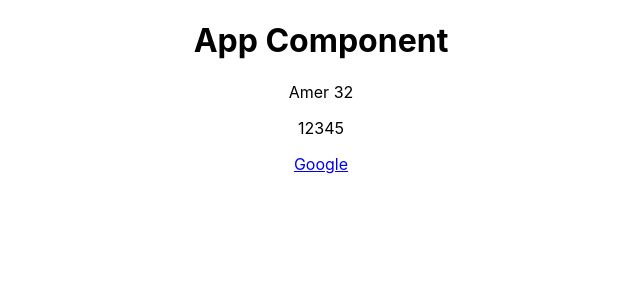
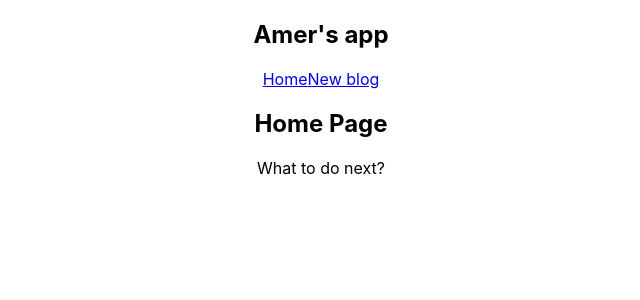
Before and after one commit to AmerBiro/my_first_react_app, a JavaScript app: page / in a window 1280 px wide. Shown: the top 300 px of the page, without its empty margins (319-959 px from the left). Built offline with nearby package versions, Linux system fonts and the light colour scheme; the HTML template or start-up script is replaced by a standard one.

Commit message:
Adding Navbar and Home components

```diff
--- a/src/App.js
+++ b/src/App.js
@@ -1,22 +1,14 @@
 import './App.css';
+import Navbar from './_navbar/Navbar';
+import Home from './_home/Home';
 
 function App() {
 
-  const title = "Amer"
-  const age = 32
-  const arr = [1,2,3,4,5]
-  const person = {name: "Amer", age: 32}
-  const link = "https://www.google.com/"
-
   return (
     <div className="App">
+      <Navbar/>
       <div className="content">
-        <h1>
-          App Component
-        </h1>
-        <p>{title} {age} </p>
-        <p>{arr}</p>
-        <a href={link}>Google</a>
+        <Home/>
       </div>
     </div>
   );
--- /dev/null
+++ b/src/_home/Home.js
@@ -0,0 +1,11 @@
+const Home = () => {
+
+     return (
+          <div className="home">
+               <h2>Home Page</h2>
+               <p>What to do next?</p>
+          </div>
+      );
+}
+
+export default Home;
--- /dev/null
+++ b/src/_navbar/Navbar.js
@@ -0,0 +1,16 @@
+const Navbar = () => {
+     const home = "/"
+     const create = "/create"
+
+     return (
+          <nav className="navbar">
+               <h1>Amer's app</h1>
+               <div className="links">
+                    <a href={home}>Home</a>
+                    <a href={create}>New blog</a>
+               </div>
+          </nav>
+      );
+}
+
+export default Navbar;
```
